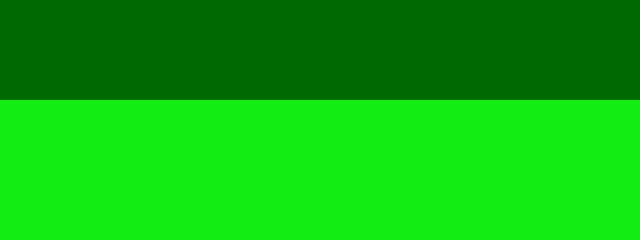
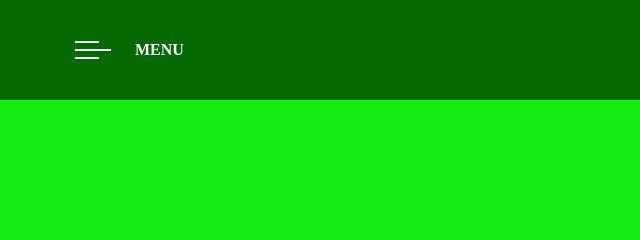
Before and after one commit to GabrielPKTN/coca_cola_project_ds1ma, a plain HTML site: page mountain_dew.html in a window 1280 px wide. Shown: the top 240 px of the page, 0-640 px from the left. Drawn offline with Linux system fonts and the light colour scheme.

Commit message:
Adiciona HTML e CSS do header

```diff
--- a/mountain_dew.css
+++ b/mountain_dew.css
@@ -21,6 +21,20 @@ header, footer {
     padding: 0 20px;
 }
 
+header {
+    height: 100px;
+    display: flex;
+    align-items: center;
+    gap: 24px;
+    color: #FFFFFF;
+    padding-left: 75px;
+    justify-content: flex-start;
+}
+
+header span {
+    font-weight: 600;
+}
+
 main {
     flex-grow: 1;
     display: flex;
--- a/mountain_dew.html
+++ b/mountain_dew.html
@@ -8,7 +8,8 @@
 </head>
 <body>
     <header>
-
+        <img src="./img/menu-burger.svg" alt="Menu hamburger">
+        <span>MENU</span>
     </header>
     <main>
 
```
Also changed, not shown: img/mountain_dew_logo.png (added), 1 other file.
